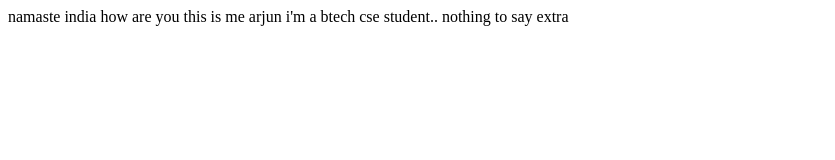
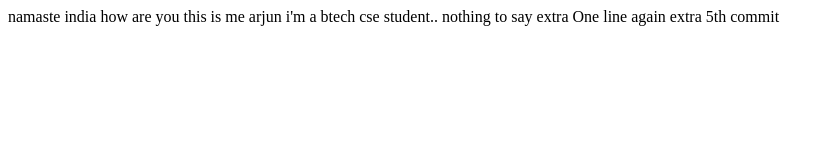
Before and after one commit to 1ArjunPandey/graph_code, a plain HTML site: page indexi.html in a window 1280 px wide. Shown: the whole page, without its empty margins (0-835 px from the left). Drawn offline with Linux system fonts and the light colour scheme.

Commit message:
fifth commit

```diff
--- a/indexi.html
+++ b/indexi.html
@@ -10,6 +10,7 @@
     namaste india how are you this is me arjun
     i'm a btech cse student..
     nothing to say extra
+    One line again extra 5th commit
 
 </body>
 </html>
```
